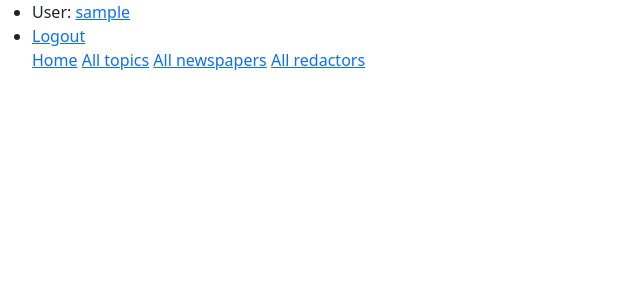
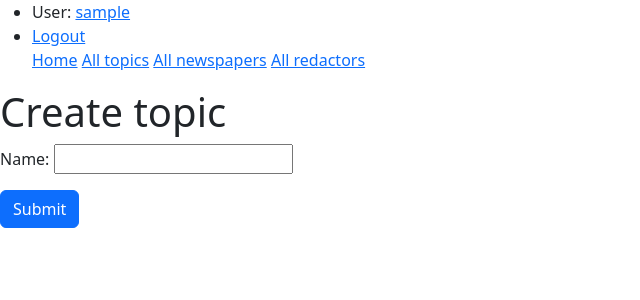
Before and after one commit to anton-chumak-main/newspaper-agency, a Django app: page /topics/create/ in a window 1280 px wide. Shown: the top 300 px of the page, without its empty margins (0-640 px from the left). Run offline with Django 4.2, Linux system fonts and the light colour scheme; the visitor is signed in with stand-in values (Sample User, id 1).

Commit message:
Create TopicUpdate(/DeleteView) + paths

```diff
--- a/agency/urls.py
+++ b/agency/urls.py
@@ -4,6 +4,8 @@ from agency.views import (
     index,
     TopicListView,
     TopicCreateView,
+    TopicUpdateView,
+    TopicDeleteView,
     NewspaperListView,
     NewspapersDetailView,
     RedactorListView,
@@ -17,6 +19,16 @@ urlpatterns = [
     path("", index, name="index"),
     path("topics/", TopicListView.as_view(), name="topic-list"),
     path("topics/create/", TopicCreateView.as_view(), name="topic-create"),
+    path(
+        "topics/<int:pk>/update",
+        TopicUpdateView.as_view(),
+        name="topic-update"
+    ),
+    path(
+        "topics/<int:pk>/delete",
+        TopicDeleteView.as_view(),
+        name="topic-delete"
+    ),
     path("newspapers/", NewspaperListView.as_view(), name="newspaper-list"),
     path("redactors/", RedactorListView.as_view(), name="redactor-list"),
     path(
@@ -34,6 +46,8 @@ urlpatterns = [
         RedactorCreateView.as_view(),
         name="redactor-create"
     ),
+
+
 ]
 
 app_name = "agency"
--- a/agency/views.py
+++ b/agency/views.py
@@ -35,6 +35,17 @@ class TopicCreateView(LoginRequiredMixin, generic.CreateView):
     success_url = reverse_lazy("agency:topic-list")
 
 
+class TopicUpdateView(LoginRequiredMixin, generic.UpdateView):
+    model = Topic
+    fields = "__all__"
+    success_url = reverse_lazy("agency:topic-list")
+
+
+class TopicDeleteView(LoginRequiredMixin, generic.DeleteView):
+    model = Topic
+    success_url = reverse_lazy("agency:topic-list")
+
+
 class NewspaperListView(LoginRequiredMixin, generic.ListView):
     model = Newspaper
     template_name = "agency/newspaper_list.html"
--- a/templates/agency/redactor_list.html
+++ b/templates/agency/redactor_list.html
@@ -2,7 +2,8 @@
 
 
 {% block content %}
-  <h1>Redactor list</h1>
+  <h1>Redactor list
+    <a href="{% url 'agency:redactor-create' %}">Create</a></h1>
   {% if redactor_list %}
     <ul>
       {% for redactor in redactor_list %}
--- a/templates/agency/topic_form.html
+++ b/templates/agency/topic_form.html
@@ -1 +1,11 @@
 {% extends "base.html" %}
+
+{% block content %}
+  <h1>{{ object|yesno:"Update,Create" }} topic</h1>
+  <form action="" method="post" novalidate>
+    {% csrf_token %}
+    {{ form.as_p }}
+
+    <input type="submit" value="Submit" class="btn btn-primary">
+  </form>
+{% endblock %}
```
